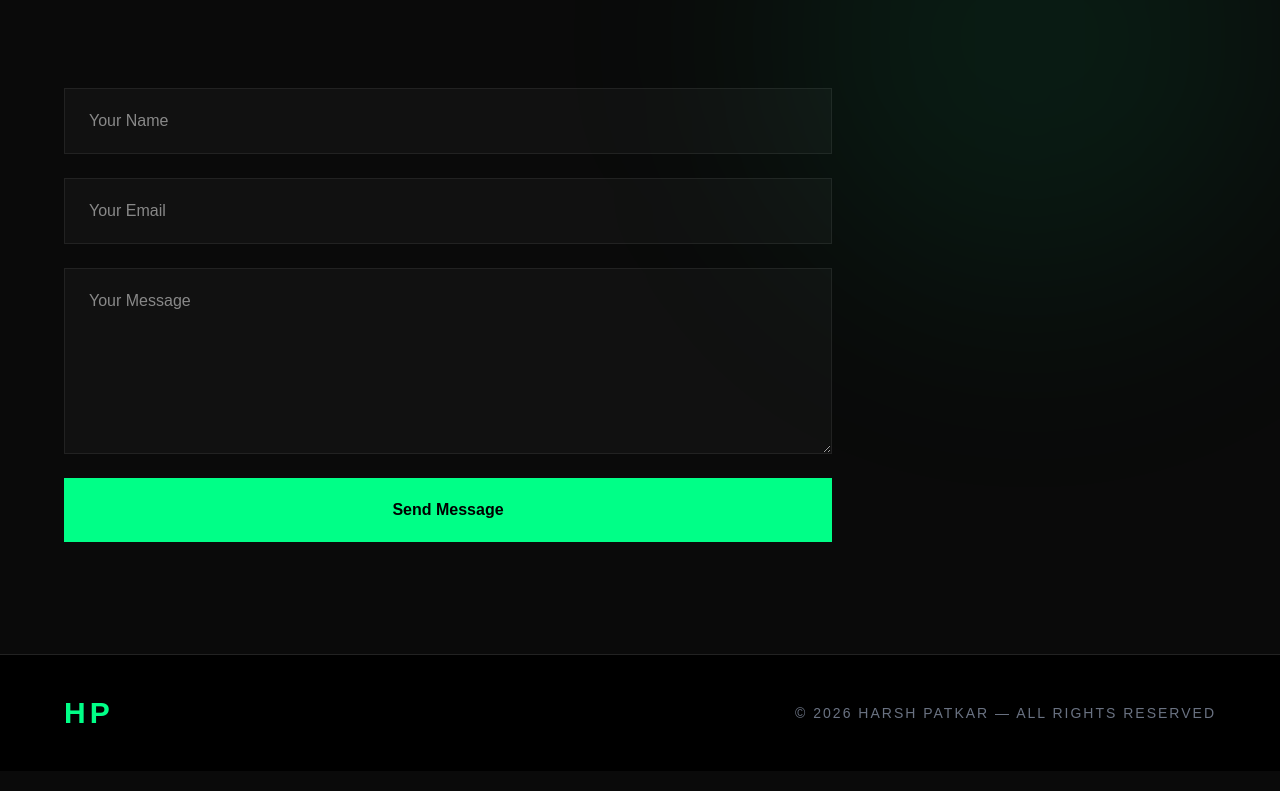
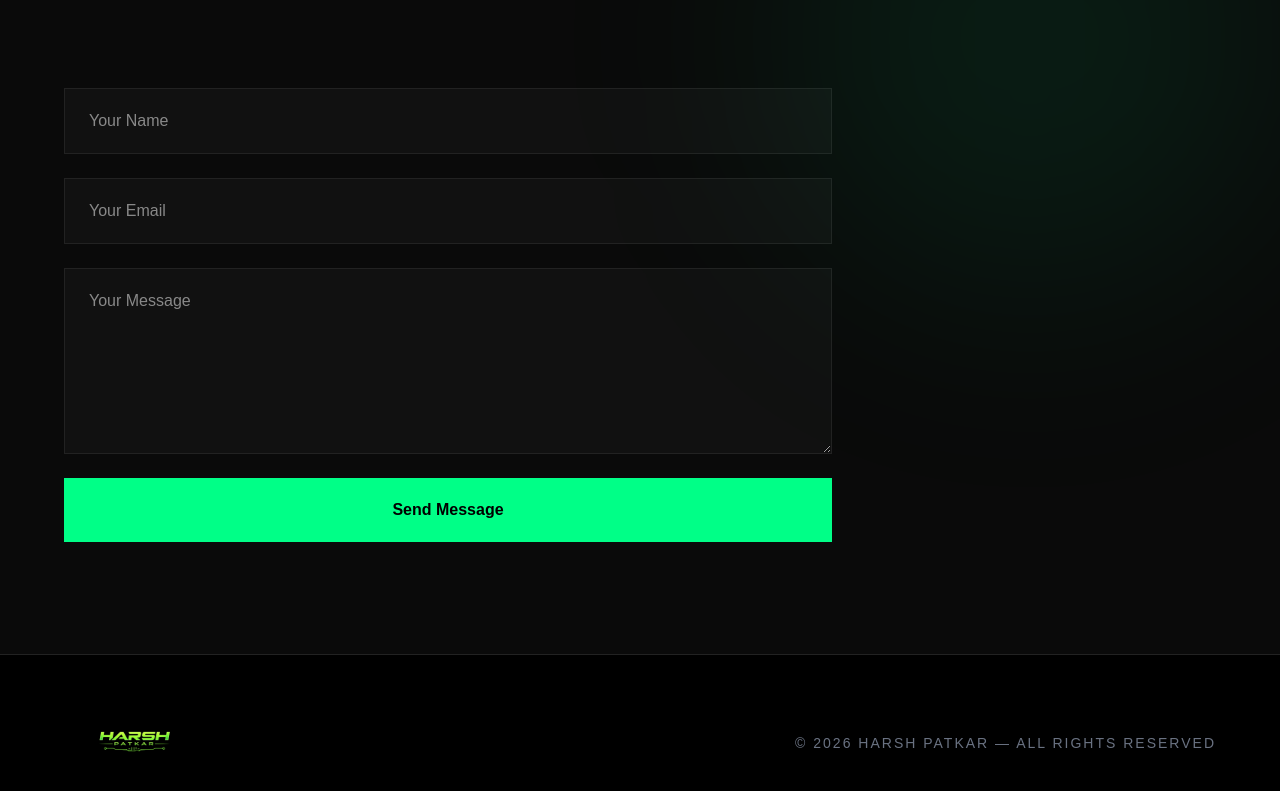
Before and after one commit to harshpatkar92/MyPortfolio, a Next.js app: page / in a window 1280 px wide. Shown: the part 6787-7578 px from the top of the page. Built offline with nearby package versions, Linux system fonts and the light colour scheme.

Commit message:
change the footer

```diff
--- a/components/Footer.js
+++ b/components/Footer.js
@@ -7,7 +7,11 @@ export default function Footer() {
       <div className="max-w-7xl mx-auto flex flex-col md:flex-row justify-between items-center gap-5">
 
         <h2 className="text-[#00ff87] text-3xl font-black tracking-[4px]">
-          HP
+           <img
+    src="/harsh.png"
+    alt="HP Logo"
+    className="h-16 md:h-24 w-auto object-contain inline-block"
+  />
         </h2>
 
         <p className="text-gray-500 text-sm tracking-[2px] uppercase">
```
